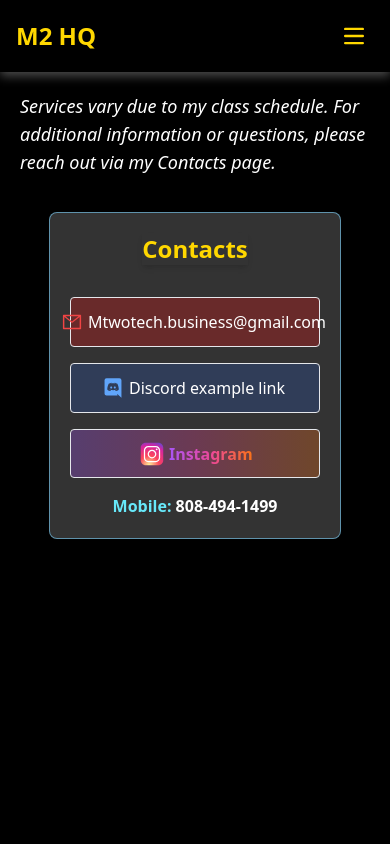
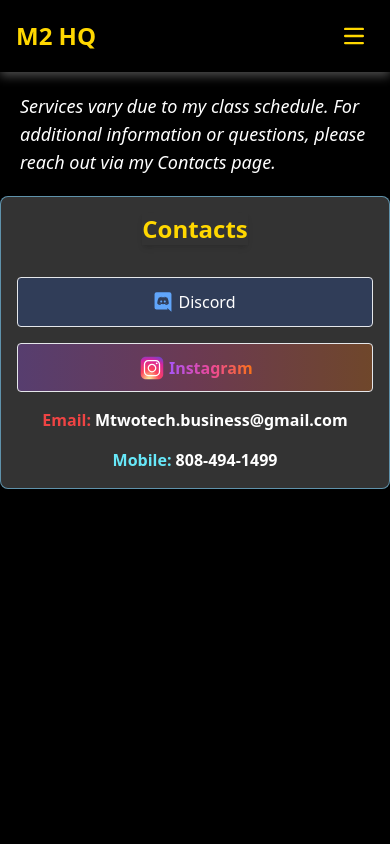
Before and after one commit to iSmirk-01/Landing-page, a Next.js app: page /contacts in a window 390 px wide. Shown: the top 844 px of the page. Built offline with nearby package versions, Linux system fonts and the light colour scheme.

Commit message:
fixed contacts for mobile view

```diff
--- a/app/contacts/page.js
+++ b/app/contacts/page.js
@@ -1,30 +1,19 @@
 "use client";
-import { AiOutlineMail } from "react-icons/ai";
 import { IoLogoDiscord } from "react-icons/io5";
-import { FaInstagramSquare } from "react-icons/fa";
-import Image from "next/image";
-
-
 
 function Contacts() {
 
   return (
     <div className="flex flex-col overflow-x-hidden h-screen gap-4 items-center w-full text-white">
-      <div className="flex gap-4 flex-col bg-white/20 p-5 rounded-lg w-3/4 justify-center items-center border border-sky-300/60 m-4">
+      <div className="flex gap-4 flex-col bg-white/20 p-4 rounded-lg w-full sm:w-3/4 justify-center items-center border border-sky-300/60">
         <h1 className="font-semibold self-center text-2xl shadow-md mb-4 text-Yellow">
           Contacts
         </h1>
-        <div className="flex items-center bg-red-700/40 rounded gap-2 p-3 border cursor-pointer w-full justify-center">
-          <span className="text-red-500">
-            <AiOutlineMail className="scale-[1.3]" />
-          </span>
-          Mtwotech.business@gmail.com
-        </div>
         <div className="flex items-center bg-blue-600/20 rounded gap-2 p-3 border cursor-pointer w-full justify-center">
           <span className="text-blue-400">
             <IoLogoDiscord className="scale-[1.3]" />
           </span>
-          Discord example link
+          Discord
         </div>
         <div className="flex items-center border p-3 rounded bg-gradient-to-r from-purple-500/30 via-pink-500/30 to-orange-500/30 cursor-pointer w-full h-[49.33px] gap-[0.1rem] justify-center">
           <span className="">
@@ -71,6 +60,12 @@
             Instagram
           </a>
         </div>
+        <div className="flex items-center rounded gap-1 w-full justify-center font-bold">
+          <span className="text-red-500">
+            Email:
+          </span>
+          Mtwotech.business@gmail.com
+        </div>
         <div className="font-bold">
           <span className="font-semibold text-cyan-300">Mobile: </span>
           808-494-1499
```
